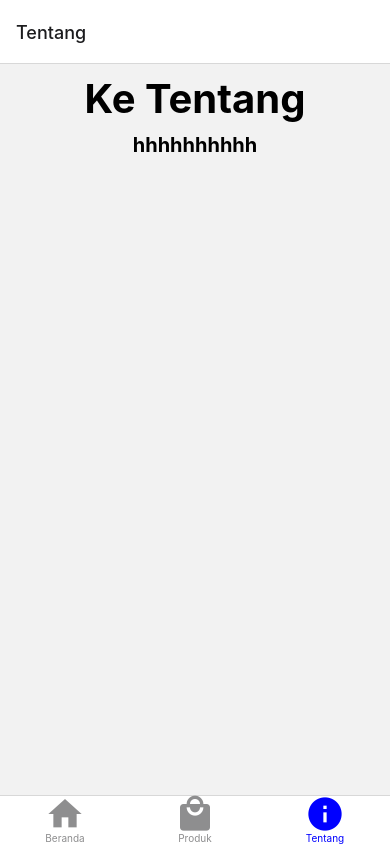
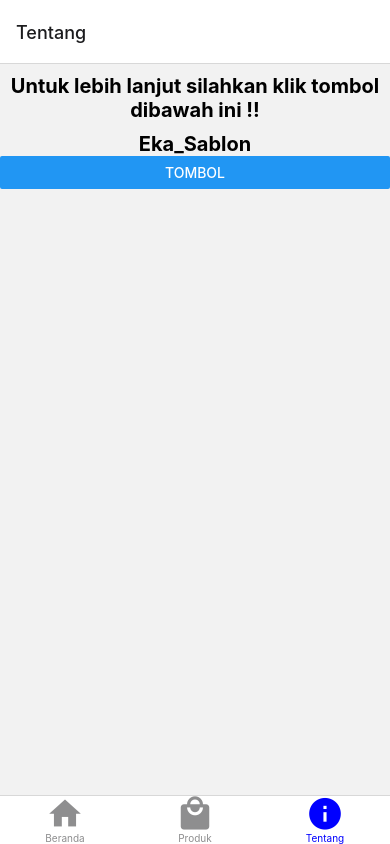
Before and after one commit to ekfebry/Eka-Sablon, a React Native app: screen /Tentang in a window 390 px wide. Built offline with nearby package versions, Linux system fonts and the light colour scheme.

Commit message:
mengubah_tentang

```diff
--- a/src/App.jsx
+++ b/src/App.jsx
@@ -19,7 +19,7 @@ const MenuBawah = () => {
         options={{
           // eslint-disable-next-line react/no-unstable-nested-components
           tabBarIcon: ({color, size}) => (
-            <Icon name="home" color={color} size={40} />
+            <Icon name="home" color={color} size={38} />
           ),
         }}
       />
@@ -29,7 +29,7 @@ const MenuBawah = () => {
         options={{
           // eslint-disable-next-line react/no-unstable-nested-components
           tabBarIcon: ({color, size}) => (
-            <Icon name="shopping" color={color} size={40} />
+            <Icon name="shopping" color={color} size={38} />
           ),
         }}
       />
@@ -39,7 +39,7 @@ const MenuBawah = () => {
         options={{
           // eslint-disable-next-line react/no-unstable-nested-components
           tabBarIcon: ({color, size}) => (
-            <Icon name="information" color={color} size={40} />
+            <Icon name="information" color={color} size={38} />
           ),
         }}
       />
--- a/src/screens/Tentang.jsx
+++ b/src/screens/Tentang.jsx
@@ -1,11 +1,14 @@
-import {StyleSheet, Text, View} from 'react-native';
+import {StyleSheet, Text, View, Button, Alert} from 'react-native';
 import React from 'react';
 
 const About = () => {
   return (
     <View>
-      <Text style={styles.produk}>Ke Tentang</Text>
-      <Text style={styles.descripsion}>hhhhhhhhhh</Text>
+      <Text style={styles.produk}>
+        Untuk lebih lanjut silahkan klik tombol dibawah ini !!
+      </Text>
+      <Text style={styles.descripsion}>Eka_Sablon</Text>
+      <Button title="Tombol" onPress={() => Alert.alert('belum berfungsi')} />
     </View>
   );
 };
@@ -14,7 +17,7 @@ export default About;
 
 const styles = StyleSheet.create({
   produk: {
-    fontSize: 40,
+    fontSize: 20,
     fontWeight: 'bold',
     textAlign: 'center',
     paddingTop: 10,
```
